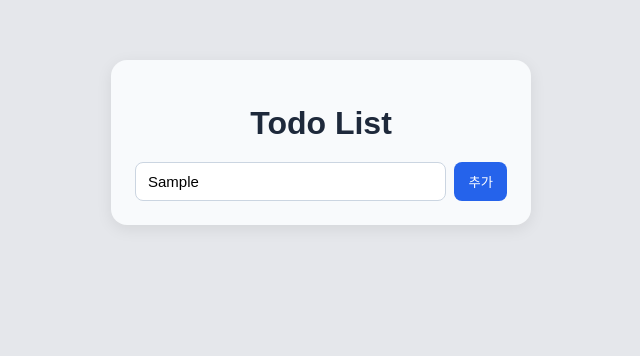
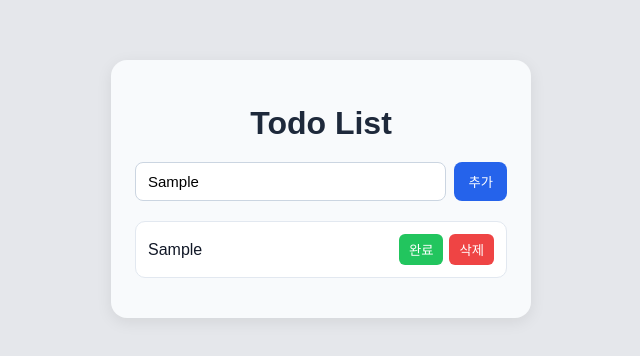
Before and after one commit to Dev-MAMOKEY/1th-frontend-study, a React (Vite) app in the folder react-hook/: page / in a window 1280 px wide. Both pictures are taken after typing "Sample" into the empty fields and a click on the button "추가". Shown: the top 356 px of the page, without its empty margins (319-959 px from the left). Built offline with nearby package versions, Linux system fonts and the light colour scheme.

Commit message:
feat : 투두 리스트 컴포넌트, CSS module 추가

```diff
--- a/react-hook/src/App.jsx
+++ b/react-hook/src/App.jsx
@@ -1,5 +1,6 @@
 import { useEffect, useState } from "react";
 import TodoForm from "./components/TodoForm/TodoForm";
+import TodoItem from "./components/TodoItem/TodoItem";
 import styles from "./App.module.css";
 
 function App() {
@@ -43,7 +44,6 @@ function App() {
 
         // key값으로 todos, 문자열로 넘김
         localStorage.setItem("todos", JSON.stringify(todos));
-        console.log(todos);
     }, [todos])
 
 
@@ -55,6 +55,19 @@ function App() {
             {/* App에서 사용할 수 있는 함수를 컴포넌트도 다른 이름으로 사용할 수 있도록 넘겨줌(props) */}
             <TodoForm onAddTodo={addTodo} />
 
+            {/* 화면에 리스트 추가 */}
+            <ul className={styles.todoList}>
+                {/* map으로 리스트 개별요소 확인 */}
+                {todos.map((todo) => {
+                    // 컴포넌트를 화면에 그려야하므로 리턴
+                    return (
+                        <TodoItem
+                            todo={todo}
+                        />
+                    );
+                })}
+            </ul>
+
         </main>
     );
 }
--- /dev/null
+++ b/react-hook/src/components/TodoItem/TodoItem.jsx
@@ -0,0 +1,39 @@
+import styles from "./TodoItem.module.css";
+
+function TodoItem({ todo, onDeleteTodo, onToggleTodo }) {
+  return (
+    <li className={styles.todoItem}>
+
+        {/* 텍스트 */}
+      <span
+        className={todo.completed ? styles.completedText : styles.todoText}
+      >
+        {todo.text}
+      </span>
+
+
+{/* 버튼 영역 */}
+      <div className={styles.buttonBox}>
+
+        {/* 완료 버튼 */}
+        <button
+          className={styles.completeButton}
+        >
+          완료
+        </button>
+
+
+        {/* 삭제 버튼 */}
+        <button
+          className={styles.deleteButton}
+        >
+          삭제
+        </button>
+
+
+      </div>
+    </li>
+  );
+}
+
+export default TodoItem;
--- /dev/null
+++ b/react-hook/src/components/TodoItem/TodoItem.module.css
@@ -0,0 +1,52 @@
+.todoItem {
+  display: flex;
+  justify-content: space-between;
+  align-items: center;
+  list-style: none;
+  padding: 12px;
+  border-radius: 10px;
+  background-color: white;
+  border: 1px solid #e2e8f0;
+}
+
+.todoText {
+  color: #111827;
+  cursor: pointer;
+}
+
+.completedText {
+  color: #94a3b8;
+  text-decoration: line-through;
+  cursor: pointer;
+}
+
+.buttonBox {
+  display: flex;
+  gap: 6px;
+}
+
+.completeButton {
+  padding: 6px 10px;
+  border: none;
+  border-radius: 6px;
+  background-color: #22c55e;
+  color: white;
+  cursor: pointer;
+}
+
+.completeButton:hover {
+  background-color: #4ade80;
+}
+
+.deleteButton {
+  padding: 6px 10px;
+  border: none;
+  border-radius: 6px;
+  background-color: #ef4444;
+  color: white;
+  cursor: pointer;
+}
+
+.deleteButton:hover {
+  background-color: #f87171;
+}
```
